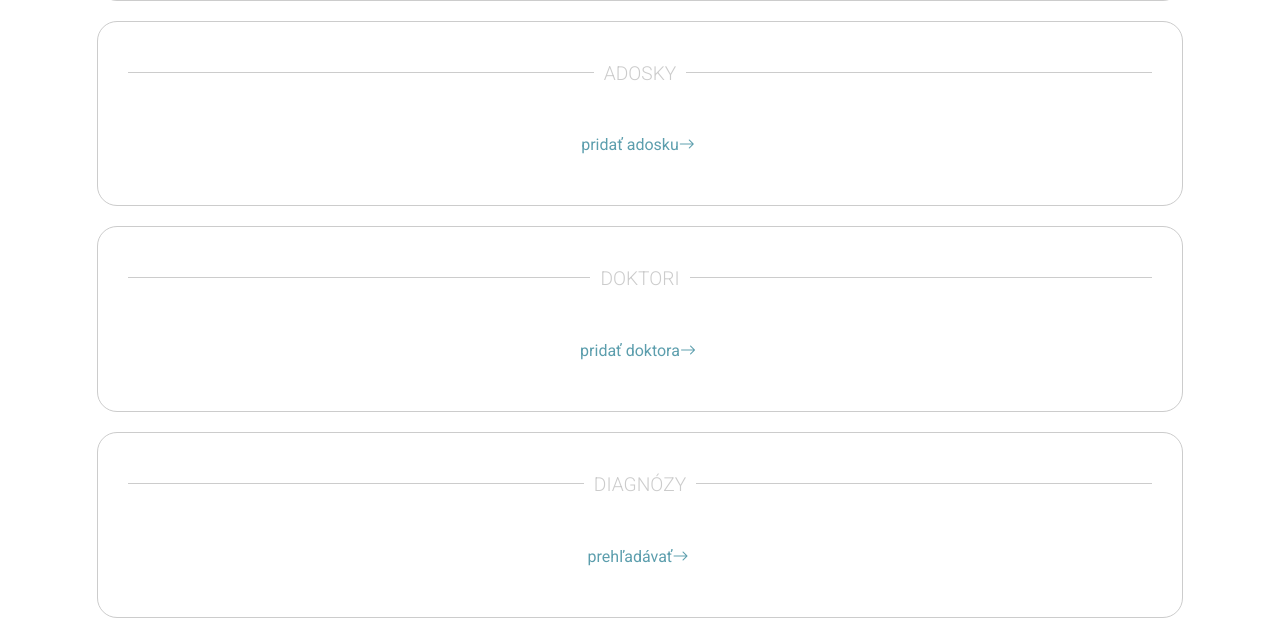
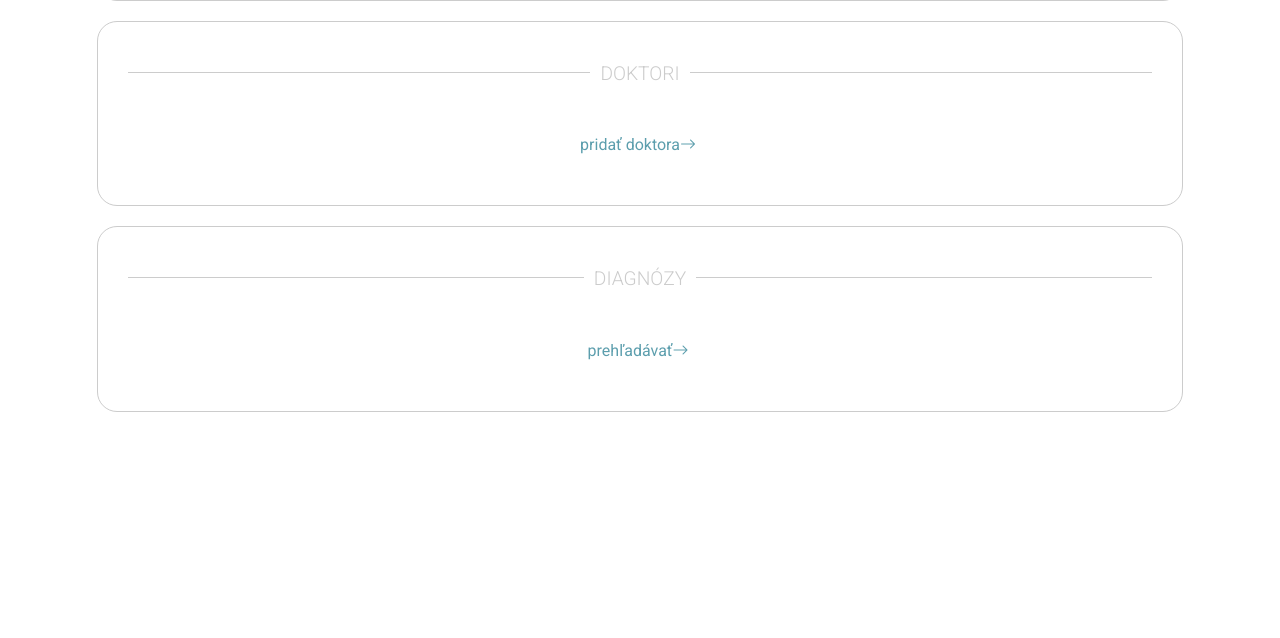
Before and after one commit to Brunokristi/ADOcare, a Python web app: template templates/settings.html in a window 1280 px wide. Shown: the part 764-1402 px from the top of the page. After the commit the page ends 1176 px from the top, so only its background shows below. Run offline with Jinja, Linux system fonts and the light colour scheme; the template is opened without the code that fills it, so the values that code supplies are empty; some libraries are stand-ins or nearby versions.

Commit message:
removed "Adosky" section from settings

```diff
--- a/templates/settings.html
+++ b/templates/settings.html
@@ -45,20 +45,6 @@
 </div>
 
 <div class="section">
-    <div class="lined-heading"><span>Adosky</span></div>
-    {% for company in companies %}
-    <a href="{{ url_for('company.update_company', id=company.id) }}" class="small-token" data-id="{{ company.id }}" data-nazov="{{ company.nazov }}" data-ico="{{ company.ico }}"
-        data-ulica="{{ company.ulica }}" data-mesto="{{ company.mesto }}" data-identifikator="{{ company.identifikator }}"
-        data-kod="{{ company.kod }}">
-        {{ company.nazov }}
-    </a>
-    {% endfor %}
-    <a class="text-button" href="{{ url_for('company.create_company') }}">
-        pridať adosku <i class="bi bi-arrow-right"></i>
-    </a>
-</div>
-
-<div class="section">
     <div class="lined-heading"><span>Doktori</span></div>
     {% for doctor in doctors %}
     <a href="{{ url_for('doctor.update_doctor', id=doctor.id) }}" class="small-token" data-id="{{ doctor.id }}"
```
